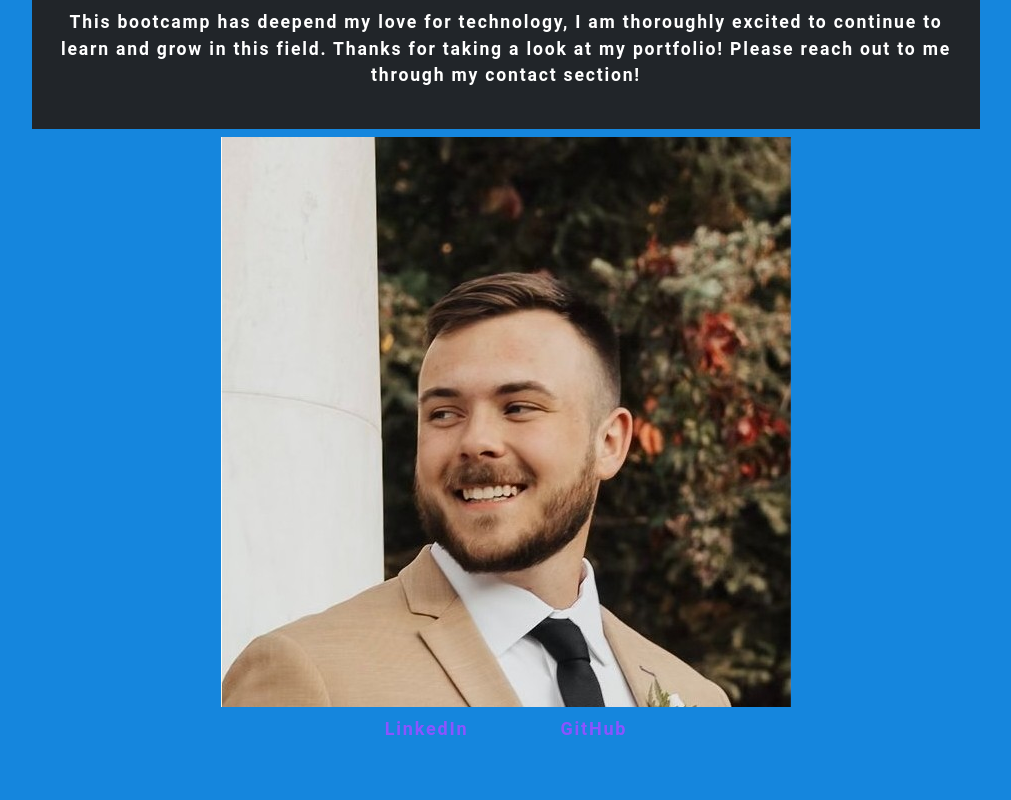
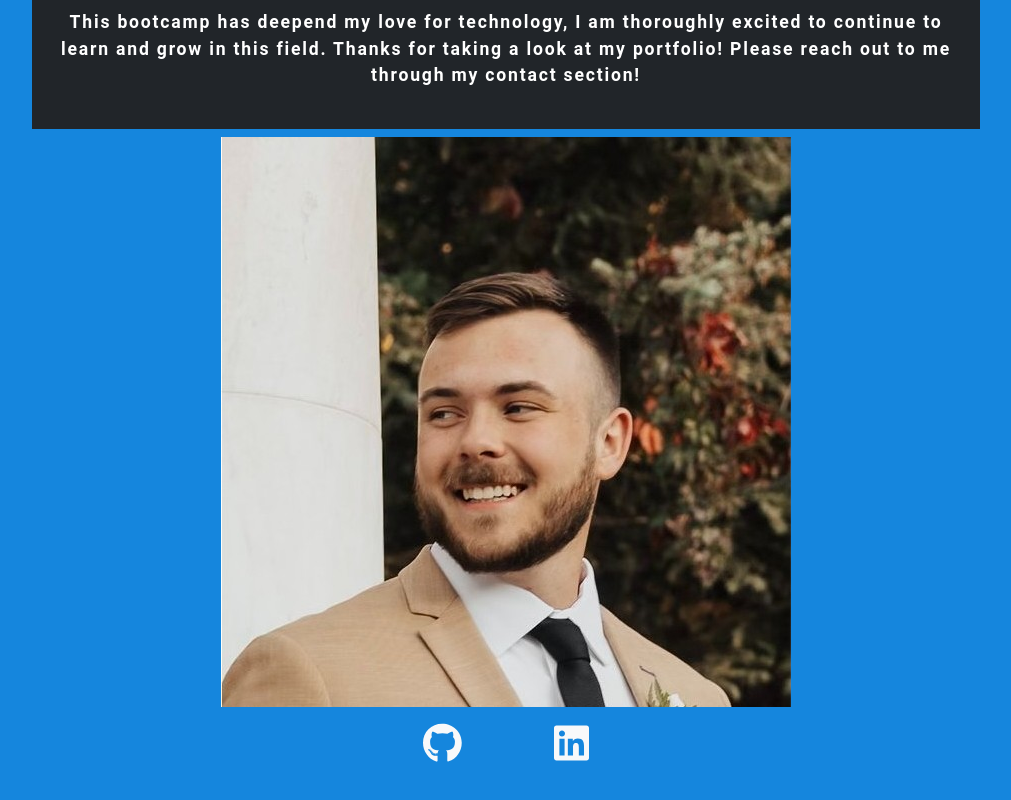
Before and after one commit to CalebLawver/my-react-portfolio, a React (Create React App) app: page / in a window 1280 px wide. Shown: the part 510-1310 px from the top of the page, without its empty margins (134-1145 px from the left). Built offline with nearby package versions, Linux system fonts and the light colour scheme.

Commit message:
ready to deploy

```diff
--- /dev/null
+++ b/bable-plugin-macros.config.js
@@ -0,0 +1,5 @@
+module.exports = {
+    'fontawesome-svg-core': {
+      'license': 'free'
+    }
+  }
--- /dev/null
+++ b/bable.config.js
@@ -0,0 +1,6 @@
+module.exports = function (api) {
+    api.cache.forever();
+    return {
+        plugins: ['macros'],
+    }
+}
--- a/src/components/Contact/index.js
+++ b/src/components/Contact/index.js
@@ -56,7 +56,7 @@ function Contact() {
                   <p className="error-text">{errorMessage}</p>
                 </div>
               )}
-              <button type="submit">Submit</button>
+              <button type="submit" className='btn btn-dark'>Submit</button>
           </form>
         </div>
       </div>
--- a/src/components/Footer/index.js
+++ b/src/components/Footer/index.js
@@ -1,15 +1,18 @@
 import React from 'react';
+import { FontAwesomeIcon } from "@fortawesome/react-fontawesome";
+import { faGithub } from "@fortawesome/free-brands-svg-icons";
+import { faLinkedin } from "@fortawesome/free-brands-svg-icons";
 
 function Footer() {
     return (
-        <div className='d-flex justify-content-center w-100 tanner'>
+        <div className='d-flex justify-content-center w-100'>
             <div className=''>
                 <a href="https://www.linkedin.com/in/richard-lawver-73a480227/"
-                target="_blank" rel="noreferrer" className='p-5'>
-                LinkedIn</a>
+                target="_blank" rel="noreferrer" className='link-light fs-1 p-5'>
+                <FontAwesomeIcon icon={faGithub} /></a>
                 <a href="https://github.com/CalebLawver"
-                target="_blank" rel="noreferrer" className='p-5'>
-                GitHub
+                target="_blank" rel="noreferrer" className='link-light fs-1 p-5'>
+                <FontAwesomeIcon icon={faLinkedin} />
                 </a>
             </div>
         </div>
--- a/src/components/Resume/index.js
+++ b/src/components/Resume/index.js
@@ -9,8 +9,8 @@ function Resume() {
             <hr />
             <div className='d-flex flex-wrap justify-content-center bg-dark'>
                 <div className='text-light bg-secondary col p-3 m-3 row-6'>
-                    <h3>Front-end</h3>
-                    <ul>
+                    <h3 className='text-center'>Front-end</h3>
+                    <ul className='text-left text-align-left'>
                         <li>HTML</li>
                         <li>CSS</li>
                         <li>Bootstrap</li>
@@ -20,8 +20,8 @@ function Resume() {
                     </ul>
                 </div>
                 <div className='text-light bg-secondary col p-3 m-3 row-6'>
-                    <h3>Back-end</h3>
-                    <ul>
+                    <h3 className='text-center'>Back-end</h3>
+                    <ul className='text-left'>
                         <li>RESTful APIs</li>
                         <li>Creating APIs</li>
                         <li>Node.js</li>
--- a/src/index.css
+++ b/src/index.css
@@ -297,7 +297,3 @@ a {
 .navActive {
   color: var(--secondary);
 }
-
-.tanner {
-  box-shadow: var(--darker);
-}
```
Also changed, not shown: package.json (+8 -3 lines), 1 other file (tests, documents, lock files or other folders).
